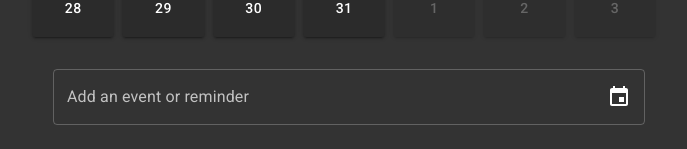
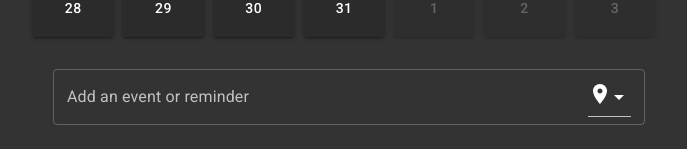
Before and after one commit to MarcusMohns/simple-calendar, a React (Vite) app: page / in a window 1280 px wide. Shown: the part 481-630 px from the top of the page, without its empty margins (296-983 px from the left). Built offline with nearby package versions, Linux system fonts and the light colour scheme.

Commit message:
add image select to event adder

```diff
--- a/src/Appointment.jsx
+++ b/src/Appointment.jsx
@@ -3,14 +3,19 @@ import ListItem from "@mui/material/ListItem";
 import ListItemText from "@mui/material/ListItemText";
 import ListItemAvatar from "@mui/material/ListItemAvatar";
 import Avatar from "@mui/material/Avatar";
-import ImageIcon from "@mui/icons-material/Image";
 import DeleteIcon from "@mui/icons-material/Delete";
 import IconButton from "@mui/material/IconButton";
-import { Stack } from "@mui/material";
 import Tooltip from "@mui/material/Tooltip";
+
+import SendIcon from "@mui/icons-material/Send";
+import PlaceIcon from "@mui/icons-material/Place";
+import EventIcon from "@mui/icons-material/Event";
+
+const ICONS = [<SendIcon />, <PlaceIcon />, <EventIcon />];
 
 const Appointment = ({
   text,
+  textImage,
   fromTime,
   toTime,
   location,
@@ -31,9 +36,7 @@ const Appointment = ({
   );
   const StyledListItemAvatar = (
     <ListItemAvatar>
-      <Avatar>
-        <ImageIcon />
-      </Avatar>
+      <Avatar>{ICONS[textImage]}</Avatar>
     </ListItemAvatar>
   );
 
--- a/src/Appointments.jsx
+++ b/src/Appointments.jsx
@@ -15,6 +15,7 @@ const Appointments = ({ appointments, deleteAppointment }) => {
         appointments.map((appointment) => (
           <Appointment
             text={appointment.text}
+            textImage={appointment.textImage}
             fromTime={appointment.fromTime}
             toTime={appointment.toTime}
             location={appointment.location}
--- a/src/Components/StyledTextField.jsx
+++ b/src/Components/StyledTextField.jsx
@@ -1,15 +1,32 @@
 import React from "react";
 import TextField from "@mui/material/TextField";
 import { FormControl } from "@mui/material";
+import { useState } from "react";
 import { Box } from "@mui/material";
 import Zoom from "@mui/material/Zoom";
 import IconButton from "@mui/material/IconButton";
 import Tooltip from "@mui/material/Tooltip";
+import Select from "@mui/material/Select";
+import MenuItem from "@mui/material/MenuItem";
+
 import SendIcon from "@mui/icons-material/Send";
 import PlaceIcon from "@mui/icons-material/Place";
 import EventIcon from "@mui/icons-material/Event";
 
-const StyledTextField = ({ setText, text, label, icon, error, setError }) => {
+const StyledTextField = ({
+  setText,
+  text,
+  textImage,
+  setTextImage,
+  label,
+  icon,
+  error,
+  setError,
+}) => {
+  const handleChange = (event) => {
+    setTextImage(event.target.value);
+  };
+
   const SendTooltipIcon = () =>
     icon === "location" ? (
       <Tooltip title="Location" placement="right" TransitionComponent={Zoom}>
@@ -19,11 +36,25 @@ const StyledTextField = ({ setText, text, label, icon, error, setError }) => {
       </Tooltip>
     ) : (
       <>
-        <Tooltip title="Event" placement="right" TransitionComponent={Zoom}>
-          <IconButton sx={{ cursor: "pointer" }}>
-            <EventIcon />
-          </IconButton>
-        </Tooltip>
+        <FormControl>
+          <Select
+            id="simple-select"
+            value={textImage}
+            onChange={handleChange}
+            variant="standard"
+            sx={{ display: "block" }}
+          >
+            <MenuItem value={0}>
+              <SendIcon />
+            </MenuItem>
+            <MenuItem value={1}>
+              <PlaceIcon />
+            </MenuItem>
+            <MenuItem value={2}>
+              <EventIcon />
+            </MenuItem>
+          </Select>
+        </FormControl>
       </>
     );
   return (
--- a/src/TextSection.jsx
+++ b/src/TextSection.jsx
@@ -13,6 +13,7 @@ import { v4 as uuidv4 } from "uuid";
 
 const TextSection = ({ saveAppointment }) => {
   const [text, setText] = useState("");
+  const [textImage, setTextImage] = useState(1);
   const [fromTime, setFromTime] = useState(dayjs());
   const [toTime, setToTime] = useState(dayjs());
   const [location, setLocation] = useState("");
@@ -22,6 +23,7 @@ const TextSection = ({ saveAppointment }) => {
     if (text.length) {
       saveAppointment({
         text: text,
+        textImage: textImage,
         toTime: toTime.format("HH:MM"),
         fromTime: fromTime.format("HH:MM"),
         location: location,
@@ -47,9 +49,10 @@ const TextSection = ({ saveAppointment }) => {
       }}
     >
       <StyledTextField
-        handleSubmit={handleSubmit}
+        text={text}
         setText={setText}
-        text={text}
+        textImage={textImage}
+        setTextImage={setTextImage}
         icon=""
         label={"Add an event or reminder"}
         error={error}
@@ -61,9 +64,8 @@ const TextSection = ({ saveAppointment }) => {
         sx={{ width: "100%", my: 1 }}
       >
         <StyledTextField
-          handleSubmit={handleSubmit}
+          text={location}
           setText={setLocation}
-          text={location}
           icon="location"
           label={"Add a location"}
           error={false}
```
